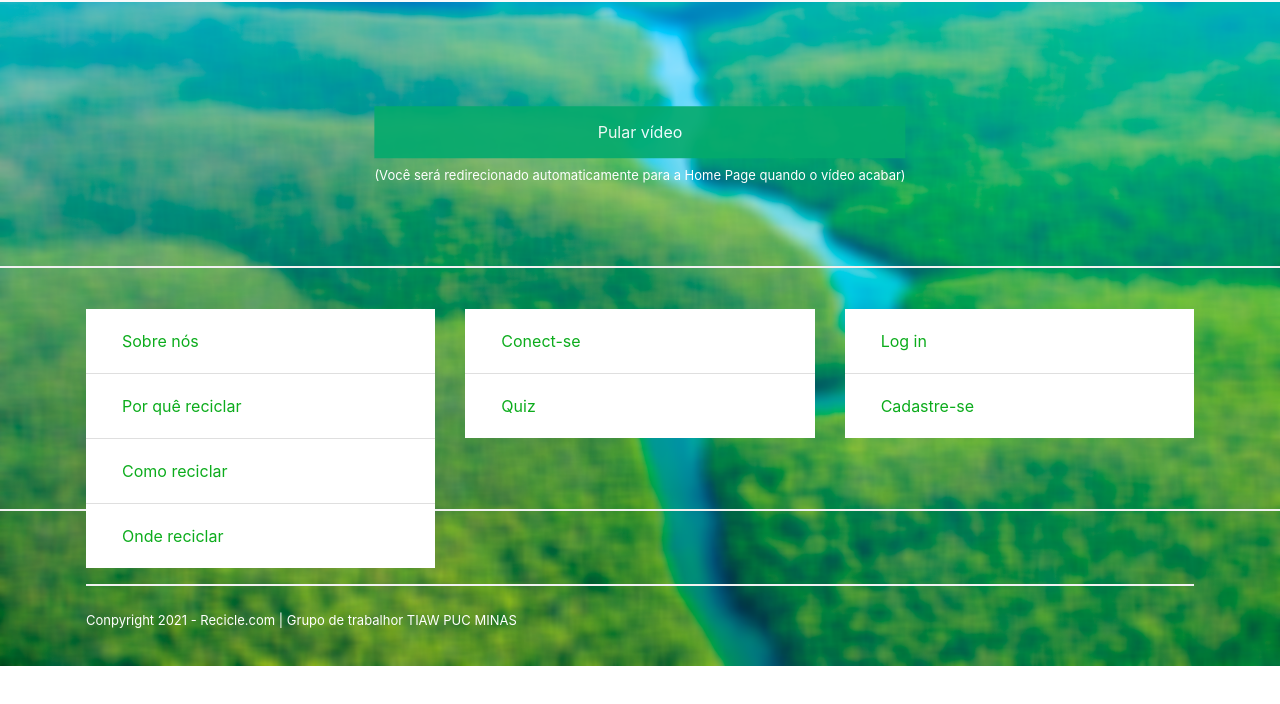
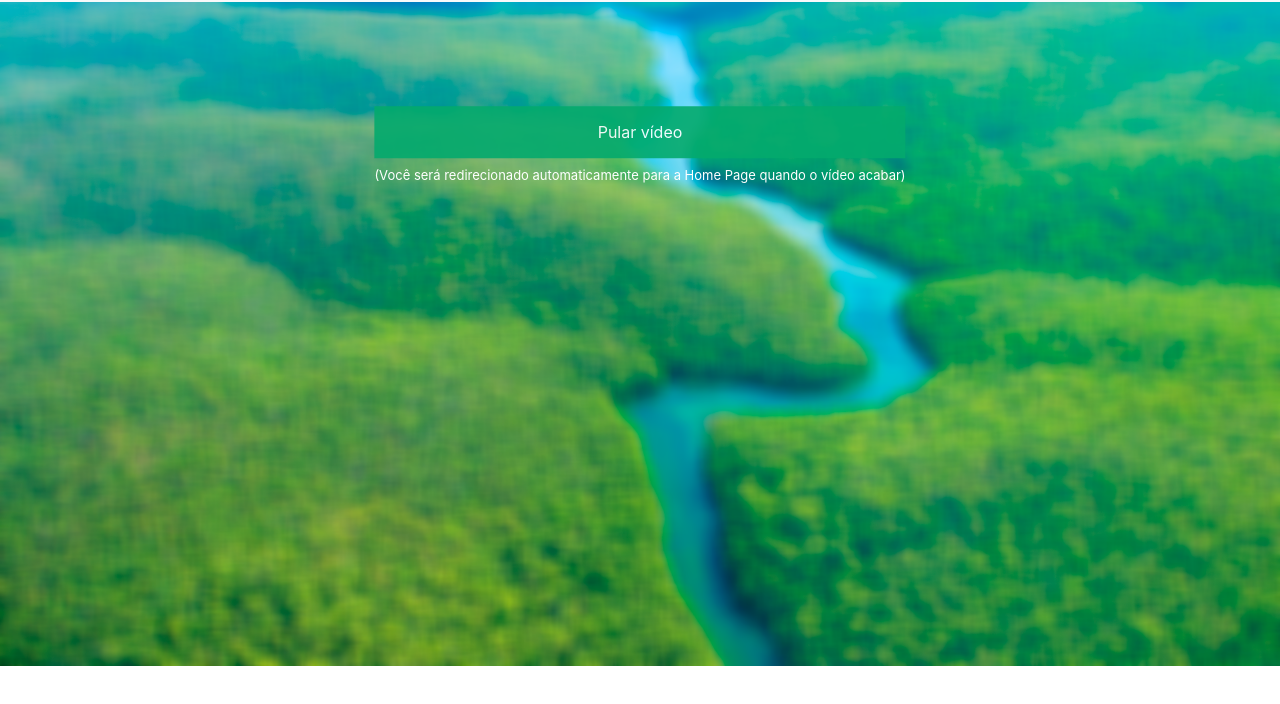
Before and after one commit to ICEI-PUC-Minas-PBR-SI/pbr-si-2021-2-proj-web-materiais-reciclaveis, a plain HTML site: page Codigo/prehome/prehome.html in a window 1280 px wide. Shown: the part 54-758 px from the top of the page. Drawn offline with nearby package versions, Linux system fonts and the light colour scheme; a script that the page names is missing.

Commit message:
Update prehome.html

```diff
--- a/Codigo/prehome/prehome.html
+++ b/Codigo/prehome/prehome.html
@@ -65,47 +65,7 @@
 
     </main>
 
-    <hr>
 
-    <footer>
-      <div class="container">
-        <div class="row">
-            <div class="col-sm-12 col-md-12 col-lg-4 col-xl-4">
-                <ul class="list-group list-group-flush">
-                    <li class="list-group-item"><a class="nav-link" href="../sobreNos/index.html">Sobre nós</a></li>
-                    <li class="list-group-item"><a class="nav-link" href="../porqueReciclar/index.html">Por quê reciclar</a></li>
-                    <li class="list-group-item"><a class="nav-link" href="../comoReciclar/comoReciclar.html">Como reciclar</a></li>
-                    <li class="list-group-item"><a class="nav-link" href="../mapa/mapa.html">Onde reciclar</a></li>
-                </ul>
-            </div>
-            <div class="col-sm-12 col-md-12 col-lg-4 col-xl-4">
-                <ul class="list-group list-group-flush">
-                    <li class="list-group-item"><a class="nav-link" href="../conecte-se/conecte-se.html">Conect-se</a></li>
-                    <li class="list-group-item"><a class="nav-link" href="../quiz/index.html">Quiz</a></li>
-                </ul>
-            </div>
-            <div class="col-sm-12 col-md-12 col-lg-4 col-xl-4">
-                <ul class="list-group list-group-flush">
-                    <li class="list-group-item"><a class="nav-link" href="../login/login.html">Log in</a></li>
-                    <li class="list-group-item"><a class="nav-link" href="../cadastro/cadastro.html">Cadastre-se</a></li>
-                </ul>
-            </div>
-        </div>
-        <hr>
-        <div class="row align-items-center">
-            <div class="col-sm-12 col-md-12 col-lg-12 col-xl-12">
-                <p>Conpyright 2021 - Recicle.com | Grupo de trabalhor TIAW PUC MINAS</p>
-            </div>
-        </div>
-      </div>
-    </footer>
-
-    <hr>
-
-    <script src="https://cdn.jsdelivr.net/npm/bootstrap@5.0.2/dist/js/bootstrap.bundle.min.js" integrity="sha384-MrcW6ZMFYlzcLA8Nl+NtUVF0sA7MsXsP1UyJoMp4YLEuNSfAP+JcXn/tWtIaxVXM" crossorigin="anonymous"></script>
-    <script src="https://cdn.jsdelivr.net/npm/@popperjs/core@2.10.2/dist/umd/popper.min.js" integrity="sha384-7+zCNj/IqJ95wo16oMtfsKbZ9ccEh31eOz1HGyDuCQ6wgnyJNSYdrPa03rtR1zdB" crossorigin="anonymous"></script>
-    <script src="https://cdn.jsdelivr.net/npm/bootstrap@5.1.3/dist/js/bootstrap.min.js" integrity="sha384-QJHtvGhmr9XOIpI6YVutG+2QOK9T+ZnN4kzFN1RtK3zEFEIsxhlmWl5/YESvpZ13" crossorigin="anonymous"></script>
-    <script src="../template_default/js/default.js"></script>
 
     <script>
         document.getElementById('button').onclick = function () {
```
